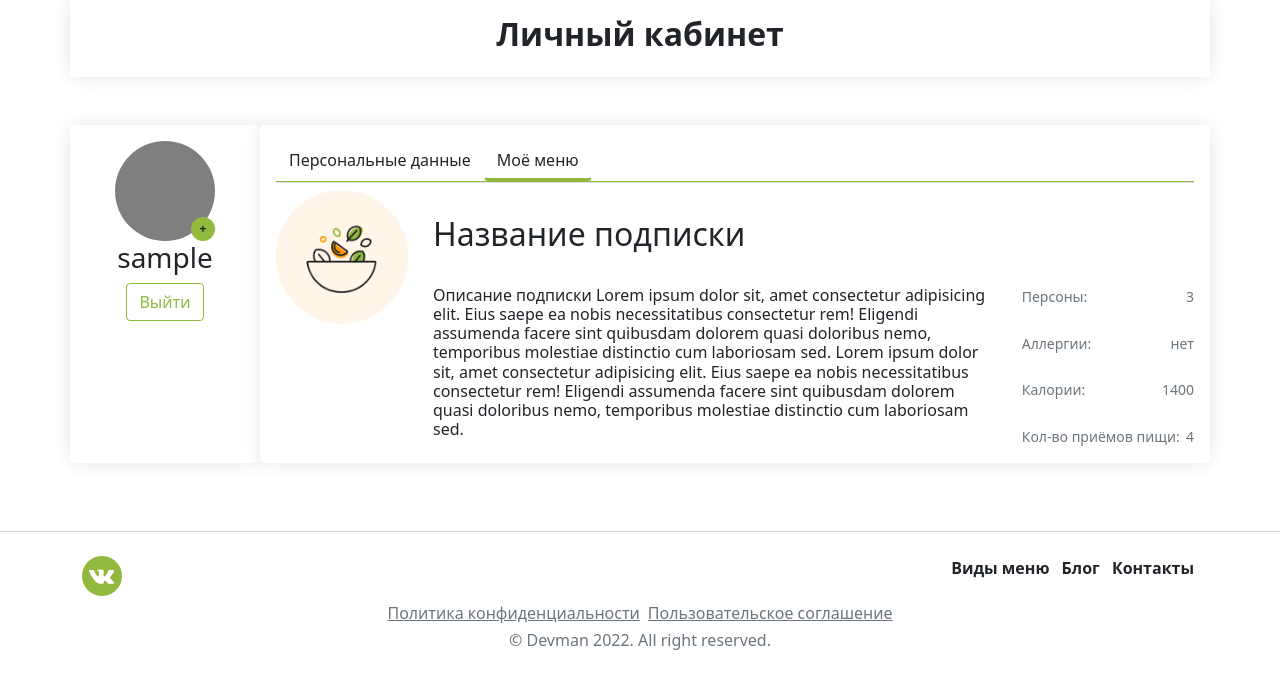
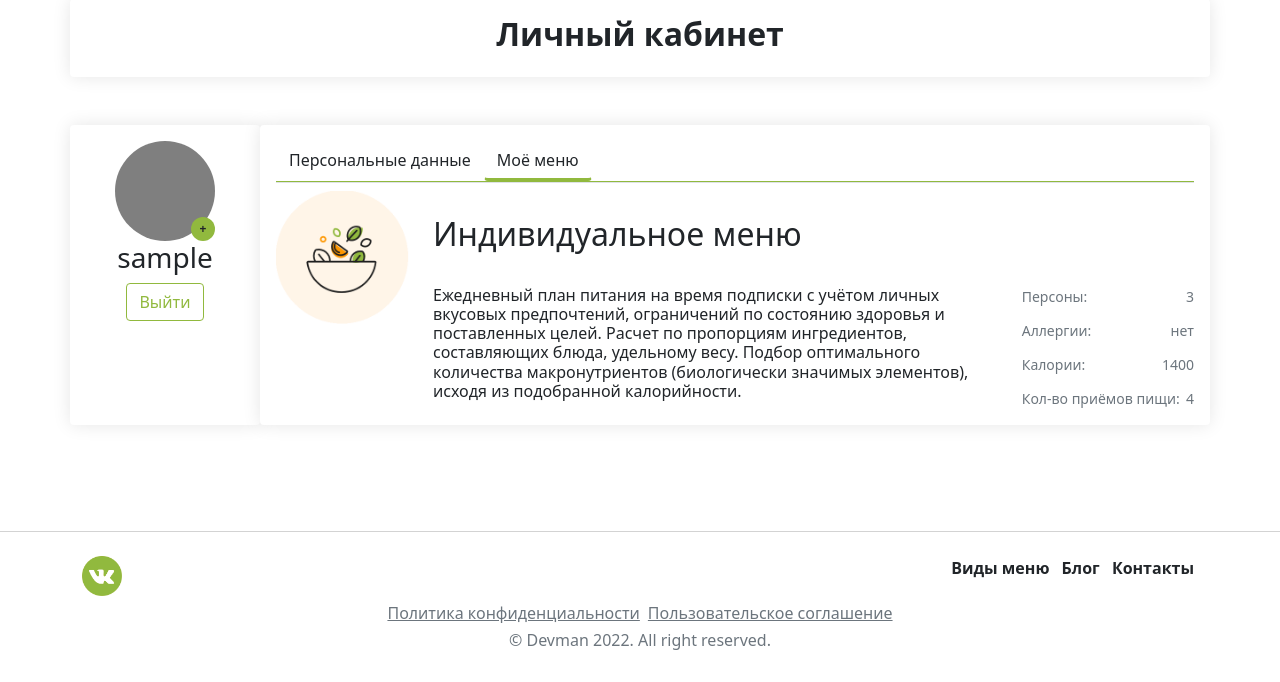
Before and after one commit to dmitry-zharinov/foodplan, a Django app: page /profile in a window 1280 px wide, after a click on "Моё меню". Shown: the part 118-800 px from the top of the page. Run offline with Django 4.2, Linux system fonts and the light colour scheme; the visitor is signed in with stand-in values (Sample User, id 1); parts of the project's set-up code (start-up, migrations or seed data) failed here and were passed over; some libraries are stand-ins or nearby versions.

Commit message:
add info for menu to lk template

```diff
--- a/templates/lk.html
+++ b/templates/lk.html
@@ -78,18 +78,18 @@
                                         <div class="col-10 col-md-10">
                                             <div class="row">
                                                 <div class="col-12">
-																									<a
-																													href="{% url 'menu' %}" class="link-dark mx-1" style="text-decoration: none;"><b><h2>Название подписки</h2></b></a>
-
-
+													<a href="{% url 'menu' %}" class="link-dark mx-1" style="text-decoration: none;">
+                                                        <b><h2>Индивидуальное меню</h2></b>
+                                                    </a>
                                                 </div>
                                                 <div class="col-md-12 col-lg-9">
-                                                    <h6>Описание подписки Lorem ipsum dolor sit, amet consectetur adipisicing elit. Eius saepe ea nobis necessitatibus
-                                                        consectetur rem! Eligendi assumenda facere sint quibusdam dolorem quasi doloribus nemo, temporibus molestiae
-                                                        distinctio cum laboriosam sed. Lorem ipsum dolor sit, amet consectetur adipisicing elit. Eius saepe ea nobis
-                                                        necessitatibus consectetur rem! Eligendi
-                                                        assumenda facere sint quibusdam dolorem quasi doloribus nemo, temporibus molestiae distinctio cum laboriosam
-                                                        sed.</h6>
+                                                    <h6>
+                                                        Ежедневный план питания на время подписки с учётом личных вкусовых предпочтений,
+                                                        ограничений по состоянию здоровья и поставленных целей.
+                                                        Расчет по пропорциям ингредиентов, составляющих блюда, удельному весу.
+                                                        Подбор оптимального количества макронутриентов (биологически значимых элементов),
+                                                        исходя из подобранной калорийности.
+                                                    </h6>
                                                 </div>
                                                 <div class="col-md-12 col-lg-3 text-muted d-flex flex-column justify-content-between">
                                                     <div class="d-flex flex-row justify-content-between">
```
